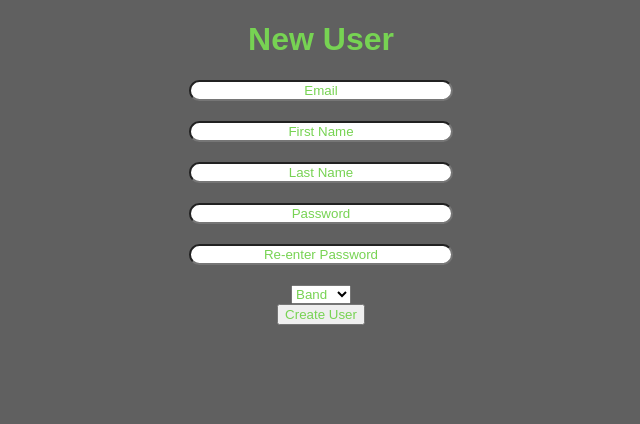
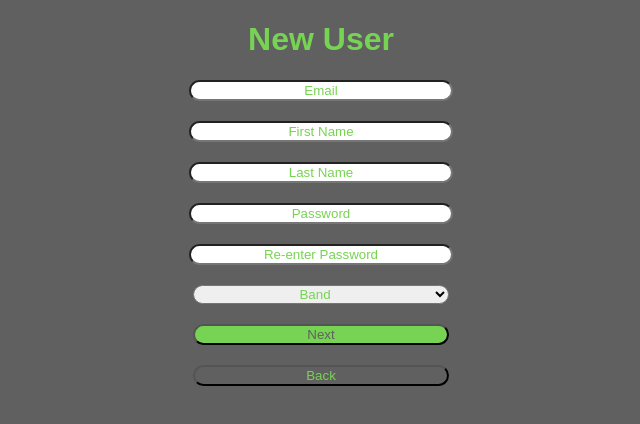
Before and after one commit to lmwright6/newuserpage, a React (Create React App) app: page / in a window 1280 px wide. Shown: the top 424 px of the page, without its empty margins (319-959 px from the left). Built offline with nearby package versions, Linux system fonts and the light colour scheme.

Commit message:
css styling

```diff
--- a/src/App.css
+++ b/src/App.css
@@ -37,6 +37,16 @@ input{
 -moz-border-radius: 50px;
 border-radius: 50px;
 background: white;
+text-align: center;
+}
+
+select{
+  margin-bottom: 15pt;
+  width: 20%;
+  -webkit-border-radius: 50px;
+  -moz-border-readius:50px;
+  border-radius: 50px;
+  text-align: center;
 }
 
 ::-webkit-input-placeholder { /* Chrome/Opera/Safari */
@@ -56,6 +66,26 @@ color: #77D353;
   color: #77D353;
 }
 
+.submitButton{
+  margin-bottom: 15pt;
+  width: 20%;
+  -webkit-border-radius: 50px;
+  -moz-border-readius:50px;
+  border-radius: 50px;
+  background: #77D353;
+  -webkit-text-fill-color: #606060;
+}
+
+.backButton{
+  margin-bottom: 15pt;
+  width: 20%;
+  -webkit-border-radius: 50px;
+  -moz-border-readius:50px;
+  border-radius: 50px;
+  background: #606060;
+  -webkit-text-fill-color: #77D353;
+}
+
 @keyframes App-logo-spin {
   from { transform: rotate(0deg); }
   to { transform: rotate(360deg); }
--- a/src/components/NewUser/index.js
+++ b/src/components/NewUser/index.js
@@ -47,7 +47,8 @@ return (
 <option value = "band"> Band </option>
 <option value = "Venue"> Venue </option>
 </select> <br />
-<button className="submitButton" type="submit">Create User</button>
+<button className="submitButton" type="submit">Next</button><br />
+<button className="backButton" type="submit">Back</button><br />
 </div>
 );
 }
```
